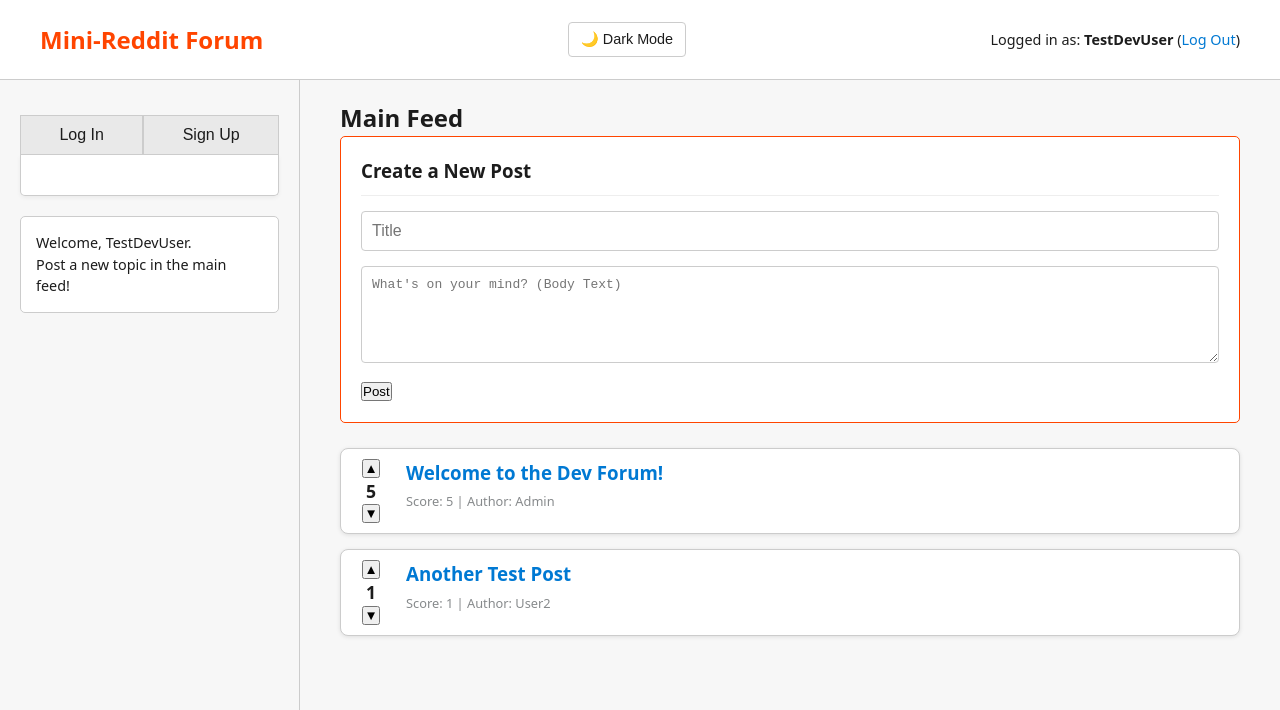
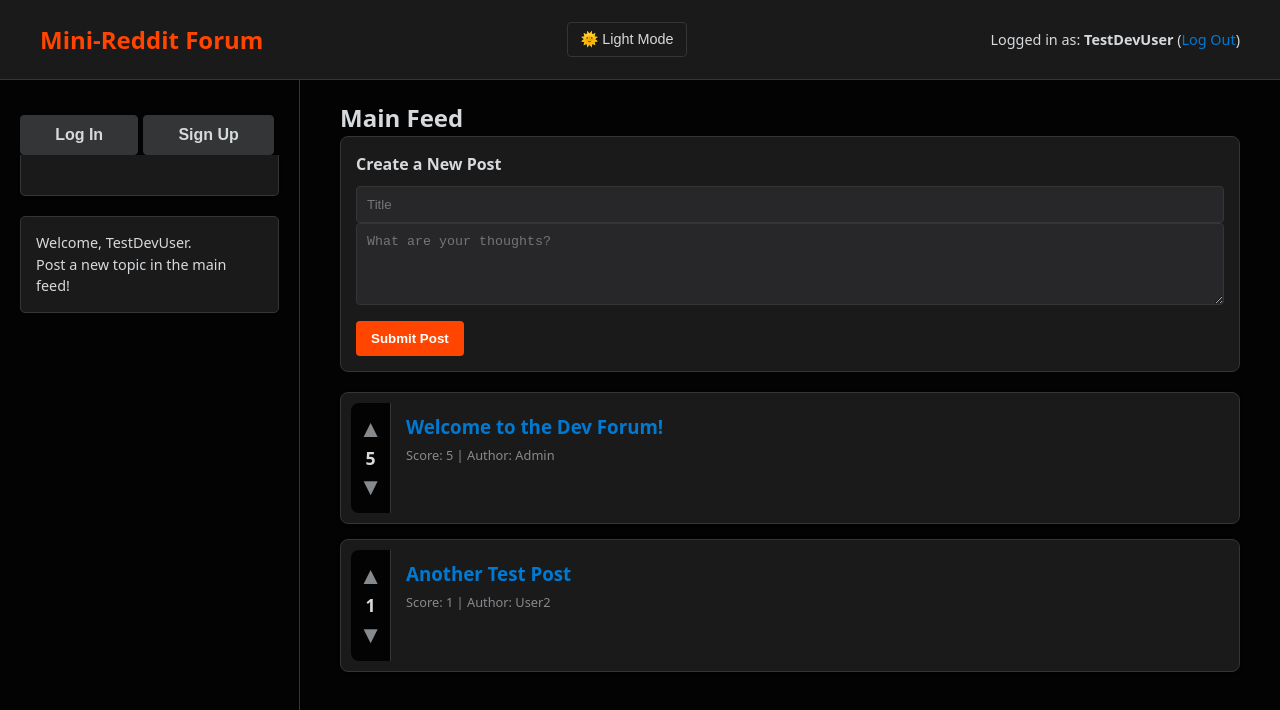
Before and after one commit to Aram04/forum-app, a React app in the folder frontend/: page / in a window 1280 px wide. Both pictures are taken after a click on the button "Log In as Dev User". Shown: the top 710 px of the page. Built offline with nearby package versions, Linux system fonts and the light colour scheme; the HTML template or start-up script is replaced by a standard one.

Commit message:
Fixed bugs

```diff
--- a/frontend/src/components/PostForm.jsx
+++ b/frontend/src/components/PostForm.jsx
@@ -1,33 +1,35 @@
 // forum-app/frontend/src/components/PostForm.jsx
 
-import React, { useState, useContext } from 'react'; // 1. Add useContext
-import { AuthContext } from '../context/AuthContext'; // 2. Import AuthContext
+import React, { useState, useContext } from "react";
+import { AuthContext } from "../context/AuthContext";
 
-// IMPORTANT: Replace this with your actual Render URL!
+// IMPORTANT: Use your actual Render URL
 const API_BASE_URL = "https://forum-app-3nb5.onrender.com";
 
-// 3. Remove the 'user' prop from the function signature
+/**
+ * Component for creating a new post.
+ * @param {object} props
+ * @param {function} props.onPostCreated - Callback to update the feed state in App.jsx.
+ */
 function PostForm({ onPostCreated }) {
-
-    // 4. Consume the user from context
+  // Consume the user from AuthContext
   const { user } = useContext(AuthContext);
 
-    const [title, setTitle] = useState('');
-    const [body, setBody] = useState('');
+  const [title, setTitle] = useState("");
+  const [body, setBody] = useState("");
   const [error, setError] = useState(null);
   const [isLoading, setIsLoading] = useState(false);
+
+  // If the user logs out while this component is visible
+  if (!user) {
+    // This should not happen if App.jsx logic is correct, but good safety measure
+    return <p>Please log in to post.</p>;
+  }
 
   const handleSubmit = async (e) => {
     e.preventDefault();
     setIsLoading(true);
     setError(null);
-
-      // Check if user is logged in (although App.jsx should prevent rendering if not)
-      if (!user) {
-          setError("You must be logged in to create a post.");
-          setIsLoading(false);
-          return;
-      }
 
     // Basic validation
     if (!title.trim() || !body.trim()) {
@@ -38,33 +40,38 @@ function PostForm({ onPostCreated }) {
 
     try {
       const response = await fetch(`${API_BASE_URL}/posts`, {
-          method: 'POST',
+        method: "POST",
         headers: {
-            'Content-Type': 'application/json',
-            // 5. Authentication Placeholder: Use the user ID obtained from context
-            'X-User-ID': user.id // Sends the user ID to the backend for post ownership
+          "Content-Type": "application/json",
+          // CRITICAL: Send the user ID (author ID) in a custom header
+          "X-User-ID": user.id,
         },
-          body: JSON.stringify({ title, body }),
+        body: JSON.stringify({ title, body, author_id: user.id }),
       });
 
       if (!response.ok) {
         const errorData = await response.json();
-          throw new Error(errorData.error || 'Failed to create post. Check backend authorization.');
+        throw new Error(
+          errorData.error || "Failed to create post. Check backend logic."
+        );
       }
 
-        // Post Successful!
       const newPost = await response.json();
 
-        // Call the function from App.jsx to update the main post list
-        onPostCreated(newPost);
+      // Add the current username to the post object for immediate display
+      const postWithAuthor = {
+        ...newPost,
+        author_username: user.username,
+      };
+
+      // Call the function in App.jsx to update the main feed list
+      onPostCreated(postWithAuthor);
 
       // Clear the form
-        setTitle('');
-        setBody('');
-
+      setTitle("");
+      setBody("");
     } catch (e) {
-        console.error("Post Creation Error:", e);
-        // Ensure error is displayed
+      console.error("Post Submission Error:", e);
       setError(e.message);
     } finally {
       setIsLoading(false);
@@ -72,9 +79,10 @@ function PostForm({ onPostCreated }) {
   };
 
   return (
-      <div className="post-submission-form post-card">
-        <h3>Create a New Post</h3>
-        <form onSubmit={handleSubmit}>
+        <form onSubmit={handleSubmit} className="post-form">
+            <h4>Create a New Post</h4>
+
+            <div className="post-form-fields">
                 <input
                     type="text"
                     placeholder="Title"
@@ -82,23 +90,26 @@ function PostForm({ onPostCreated }) {
                     onChange={(e) => setTitle(e.target.value)}
                     required
                     disabled={isLoading}
-            className="post-title-input"
+                    className="post-form-title-input"
                 />
                 <textarea
-            placeholder="What's on your mind? (Body Text)"
-            rows="5"
+                    placeholder="What are your thoughts?"
+                    rows="4"
                     value={body}
                     onChange={(e) => setBody(e.target.value)}
                     required
                     disabled={isLoading}
-            className="post-body-textarea"
+                    className="post-form-body-textarea"
                 />
-          <button type="submit" disabled={isLoading}>
-            {isLoading ? 'Submitting...' : 'Post'}
+            </div>
+
+            {/* --- CRITICAL: Ensure this button element is present --- */}
+            <button type="submit" disabled={isLoading} className="post-form-submit-btn">
+                {isLoading ? 'Posting...' : 'Submit Post'}
             </button>
+
+            {error && <p className="error-message">{error}</p>}
         </form>
-        {error && <p className="error-message" style={{color: 'red', marginTop: '10px'}}>{error}</p>}
-      </div>
     );
 }
 
--- a/frontend/src/context/AuthContext.jsx
+++ b/frontend/src/context/AuthContext.jsx
@@ -1,32 +1,68 @@
 // forum-app/frontend/src/context/AuthContext.jsx
-import React, { createContext, useState } from 'react';
+
+import React, { useState, useEffect, createContext } from 'react';
 
 // 1. Create the Context object
 export const AuthContext = createContext({
-  user: null, // The user object (null if logged out)
-  setUser: () => {}, // Function to update the user object
-  isLoggedIn: false, // Simple boolean for login status
+    user: null,
+    setUser: () => {},
     isDarkMode: false,
     setIsDarkMode: () => {},
 });
 
-// 2. Create the Provider Component
+/**
+ * Provides user authentication state and theme state to the application.
+ */
 export const AuthProvider = ({ children }) => {
-  // Use state management for user and dark mode
-  const [user, setUser] = useState(null);
-  const [isDarkMode, setIsDarkMode] = useState(false);
+    // 2. Load user state from localStorage on initial load
+    const [user, setUser] = useState(() => {
+        try {
+            const storedUser = localStorage.getItem('user');
+            // Parse JSON data, or return null if not found
+            return storedUser ? JSON.parse(storedUser) : null;
+        } catch (e) {
+            console.error("Failed to load user from localStorage:", e);
+            return null;
+        }
+    });
 
-  // The login status is derived from the user object
-  const isLoggedIn = !!user;
+    // 3. Load theme state from localStorage on initial load
+    const [isDarkMode, setIsDarkMode] = useState(() => {
+        try {
+            const storedTheme = localStorage.getItem('isDarkMode');
+            // Convert stored string ("true" or "false") to boolean
+            return storedTheme !== null ? JSON.parse(storedTheme) : true; // Default to dark mode
+        } catch (e) {
+            console.error("Failed to load theme from localStorage:", e);
+            return true;
+        }
+    });
 
+
+    // 4. useEffect to save user state to localStorage whenever it changes
+    useEffect(() => {
+        if (user) {
+            localStorage.setItem('user', JSON.stringify(user));
+        } else {
+            // Remove user from storage on logout
+            localStorage.removeItem('user');
+        }
+    }, [user]);
+
+    // 5. useEffect to save theme state to localStorage whenever it changes
+    useEffect(() => {
+        localStorage.setItem('isDarkMode', JSON.stringify(isDarkMode));
+    }, [isDarkMode]);
+
+    // 6. Define the context value
     const contextValue = {
         user,
         setUser,
-    isLoggedIn,
         isDarkMode,
         setIsDarkMode,
     };
 
+    // 7. Provide the context value to children components
     return (
         <AuthContext.Provider value={contextValue}>
             {children}
--- a/frontend/src/index.css
+++ b/frontend/src/index.css
@@ -8,6 +8,9 @@
   /* --- Primary Colors (Light Mode) --- */
   --color-primary: #ff4500;           /* Reddit Orange (Accent/Upvote) */
   --color-secondary: #0079d3;         /* Link Blue (Accent/Downvote) */
+
+  --color-accent: var(--color-primary); /* The color used for submit buttons */
+  --color-background-secondary: #e5e5e5; /* Light gray for input fields */
 
   /* --- Backgrounds & Surfaces (Light Mode) --- */
   --color-background: #f7f7f7;        /* Very Light Gray (Page Background) */
@@ -39,6 +42,9 @@
   --color-background: #030303;        /* Black/Very Dark Gray (Page Background) */
   --color-surface: #1a1a1b;           /* Dark Gray (Cards/Forms/Header) */
 
+  --color-accent: var(--color-primary); /* Use Reddit Orange for buttons */
+  --color-background-secondary: #272729; /* Darker gray for input fields */
+
   /* --- Text & Borders (Dark Mode) --- */
   --color-text-primary: #d7dadc;      /* Light Gray Text */
   --color-text-secondary: #878a8c;    /* Same medium gray */
@@ -65,3 +71,273 @@ body {
   /* Use the variable defined in :root or .dark-mode */
   background-color: var(--color-background);
 }
+
+/* --- APP LAYOUT (Flexbox Grid) --- */
+.app-container {
+  display: grid;
+  grid-template-areas:
+    "header header header"
+    "sidebar main-feed ."
+    "footer footer footer";
+  grid-template-columns: 250px 1fr 250px; /* Sidebar, Main Content, Empty Column */
+  grid-template-rows: auto 1fr auto;
+  min-height: 100vh;
+  margin: 0 auto;
+}
+
+/* --- HEADER STYLES --- */
+.app-header {
+  grid-area: header;
+  display: flex;
+  justify-content: space-between;
+  align-items: center;
+  padding: 10px 20px;
+  background-color: var(--color-surface);
+  border-bottom: 1px solid var(--color-border);
+}
+
+.app-header h1 {
+    font-size: 1.5em;
+    color: var(--color-primary);
+}
+
+/* --- SIDEBAR STYLES --- */
+.sidebar {
+  grid-area: sidebar;
+  padding: 20px;
+  border-right: 1px solid var(--color-border);
+  background-color: var(--color-background);
+}
+
+.auth-nav {
+    display: flex;
+    margin-bottom: 15px;
+}
+
+.auth-nav button {
+    flex-grow: 1;
+    padding: 10px;
+    border: 1px solid var(--color-border);
+    background-color: var(--color-button-default);
+    color: var(--color-text-primary);
+    cursor: pointer;
+    font-weight: bold;
+    border-radius: 4px;
+    margin-right: 5px;
+}
+
+.auth-nav button.active {
+    background-color: var(--color-primary);
+    color: white;
+    border-color: var(--color-primary);
+}
+
+.login-form-container {
+    padding-bottom: 20px;
+}
+
+.auth-form label {
+    display: block;
+    margin-top: 10px;
+    font-size: 0.9em;
+}
+
+.auth-form input {
+    width: 100%;
+    padding: 8px;
+    margin-top: 5px;
+    border: 1px solid var(--color-border);
+    border-radius: 4px;
+    background-color: var(--color-surface);
+    color: var(--color-text-primary);
+}
+
+.auth-form button {
+    width: 100%;
+    padding: 10px;
+    margin-top: 15px;
+    background-color: var(--color-secondary);
+    color: white;
+    border: none;
+    border-radius: 4px;
+    cursor: pointer;
+    font-weight: bold;
+}
+
+.error-message {
+    color: var(--color-primary);
+    font-size: 0.8em;
+    margin-top: 10px;
+}
+
+
+/* --- MAIN FEED STYLES --- */
+.main-feed-section {
+  grid-area: main-feed;
+  padding: 20px;
+  background-color: var(--color-background);
+}
+
+/* --- POST CARD STYLES (in MainFeed) --- */
+.post-card-wrapper {
+    display: flex;
+    margin-bottom: 15px;
+    border: 1px solid var(--color-border);
+    border-radius: 8px;
+    background-color: var(--color-surface);
+    transition: background-color 0.2s;
+}
+
+.post-card-wrapper:hover {
+    border-color: var(--color-primary);
+}
+
+.post-content {
+    padding: 10px;
+    flex-grow: 1;
+}
+
+.post-title-link {
+    text-decoration: none;
+    color: var(--color-text-primary);
+}
+
+.post-title-link:hover h3 {
+    text-decoration: underline;
+}
+
+.post-metadata {
+    font-size: 0.8em;
+    color: var(--color-text-secondary);
+    margin-top: 5px;
+}
+
+/* --- VOTE CONTROLLER STYLES --- */
+.vote-controller {
+    display: flex;
+    flex-direction: column;
+    align-items: center;
+    padding: 10px;
+    background-color: var(--color-background);
+    border-right: 1px solid var(--color-border);
+    border-top-left-radius: 8px;
+    border-bottom-left-radius: 8px;
+    font-weight: bold;
+}
+
+.vote-controller button {
+    background: none;
+    border: none;
+    color: var(--color-text-secondary);
+    cursor: pointer;
+    font-size: 1.5em;
+    padding: 2px;
+}
+
+.vote-controller .upvoted {
+    color: var(--color-primary);
+}
+
+.vote-controller .downvoted {
+    color: var(--color-secondary);
+}
+
+
+/* --- POST FORM STYLING FIXES --- */
+
+/* 1. Ensure the form itself takes up available space and sets up flex container */
+.post-form {
+    padding: 15px;
+    margin-bottom: 20px;
+    border: 1px solid var(--color-border);
+    border-radius: 8px;
+    background-color: var(--color-surface);
+    display: flex;
+    flex-direction: column; /* Stack elements vertically */
+    gap: 10px; /* Space between form elements */
+}
+
+/* 2. Style input and textarea to take full width */
+.post-form-title-input,
+.post-form-body-textarea {
+    width: 100%;
+    padding: 10px;
+    border: 1px solid var(--color-border);
+    border-radius: 4px;
+    /* Uses the defined secondary background color */
+    background-color: var(--color-background-secondary);
+    color: var(--color-text-primary);
+}
+
+/* 3. Style the button */
+.post-form-submit-btn {
+    padding: 10px 15px;
+    /* Uses the defined accent color (Reddit Orange) */
+    background-color: var(--color-accent);
+    color: white;
+    border: none;
+    border-radius: 4px;
+    cursor: pointer;
+    font-weight: bold;
+    align-self: flex-start;
+}
+
+
+/* --- POST DETAIL STYLES --- */
+.post-detail-container {
+    padding: 20px;
+}
+
+.post-content-full {
+    margin-bottom: 30px;
+    border: 1px solid var(--color-border);
+    border-radius: 8px;
+    background-color: var(--color-surface);
+}
+
+.vote-and-content {
+    display: flex;
+}
+
+.post-main-area {
+    padding: 15px;
+    flex-grow: 1;
+}
+
+.post-main-area h1 {
+    font-size: 1.8em;
+    margin-bottom: 10px;
+    color: var(--color-text-primary);
+}
+
+.post-body {
+    white-space: pre-wrap;
+    line-height: 1.6;
+}
+
+/* --- COMMENTS STYLES --- */
+
+.comments-section h2 {
+    margin-bottom: 15px;
+    font-size: 1.5em;
+    border-bottom: 1px solid var(--color-border-subtle);
+    padding-bottom: 5px;
+}
+
+.comment-card {
+    border: 1px solid var(--color-border-subtle);
+    border-radius: 6px;
+    padding: 10px 15px;
+    margin-bottom: 10px;
+    background-color: var(--color-background);
+}
+
+.comment-body {
+    margin-bottom: 5px;
+}
+
+.comment-author {
+    font-size: 0.8em;
+    color: var(--color-text-secondary);
+    text-align: right;
+}
```
Also changed, not shown: frontend/src/components/PostDetail.jsx (+66 -60 lines). Lines whose indentation alone changed are shown as unchanged.
